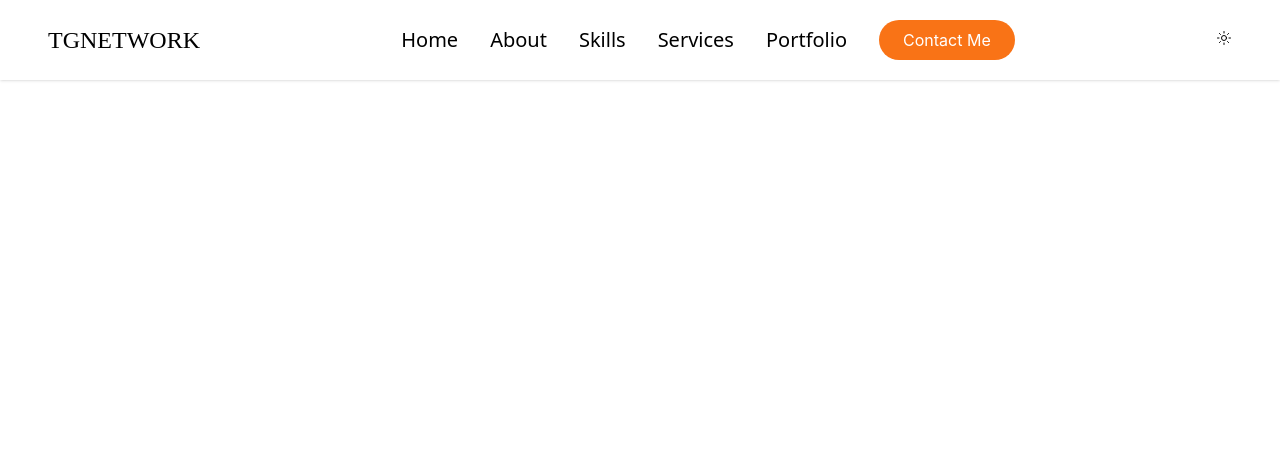
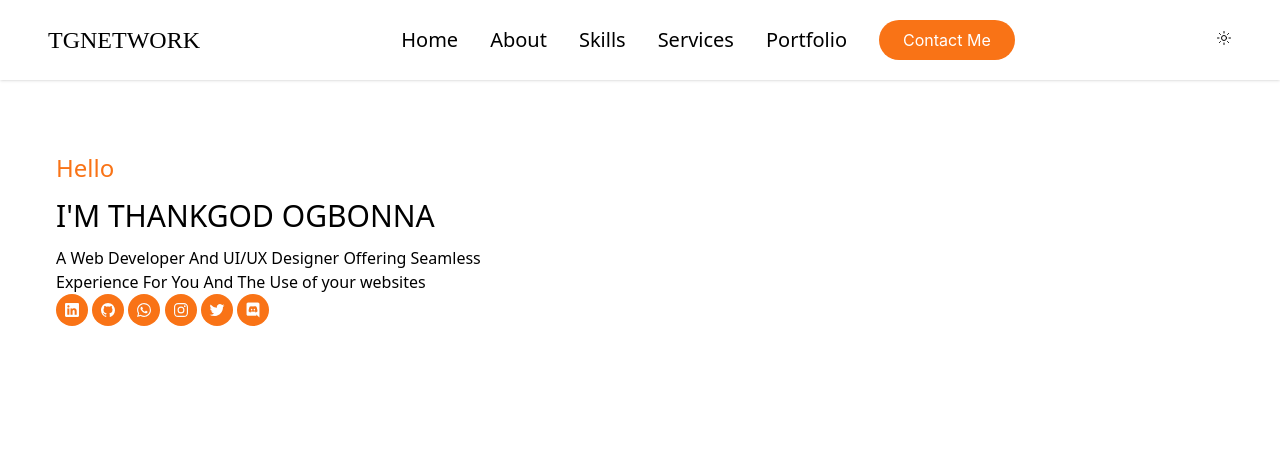
Before and after one commit to Thankgod222/TGNETWORK-PORTFOLIO, a plain HTML site: page index.html in a window 1280 px wide. Drawn offline with nearby package versions, Linux system fonts and the light colour scheme.

Commit message:
starting all over

```diff
--- a/public/style.css
+++ b/index.css
@@ -1,3 +1,4 @@
+
 .moon {
   display: none;
 }
--- a/public/index.html
+++ b/index.html
@@ -4,7 +4,7 @@
     <meta charset="UTF-8" />
     <meta name="viewport" content="width=device-width, initial-scale=1.0" />
     <script src="https://cdn.tailwindcss.com"></script>
-    <link rel="stylesheet" href="style.css" />
+    <link rel="stylesheet" href="output.css" />
     <script
       type="module"
       src="https://unpkg.com/ionicons@7.1.0/dist/ionicons/ionicons.esm.js"
@@ -71,7 +71,46 @@
       </span>
     </nav>
 
-    <section></section>
+    <section>
+      <div class="container p-14 mt-3.5 max-h-screen">
+        <span
+          class="text-2xl font-sans text-orange-500 font-medium leading-normal"
+          >Hello</span
+        >
+        <h1 class="text-3xl leading-loose">I'M THANKGOD OGBONNA</h1>
+        <p>
+          A Web Developer And UI/UX Designer Offering Seamless<br />
+          Experience For You And The Use of your websites
+        </p>
+
+        <div class="leading-extra-loose bg-custom w-80 h-24">
+          <ion-icon
+            class="bg-orange-500 fill-white leading-10 p-2 rounded-full"
+            name="logo-linkedin"
+          ></ion-icon>
+          <ion-icon
+            class="bg-orange-500 fill-white leading-10 p-2 rounded-full"
+            name="logo-github"
+          ></ion-icon>
+          <ion-icon
+            class="bg-orange-500 fill-white leading-10 p-2 rounded-full"
+            name="logo-whatsapp"
+          ></ion-icon>
+          <ion-icon
+            class="bg-orange-500 fill-white leading-10 p-2 rounded-full"
+            name="logo-instagram"
+          ></ion-icon>
+          <ion-icon
+            class="bg-orange-500 fill-white leading-10 p-2 rounded-full"
+            name="logo-twitter"
+          ></ion-icon>
+          <ion-icon
+            class="bg-orange-500 fill-white leading-10 p-2 rounded-full"
+            name="logo-discord"
+          ></ion-icon>
+        </div>
+      </div>
+    </section>
 
     <script src="app.js"></script>
   </body>
```
Also changed, not shown: app.js (renamed from public/app.js).
